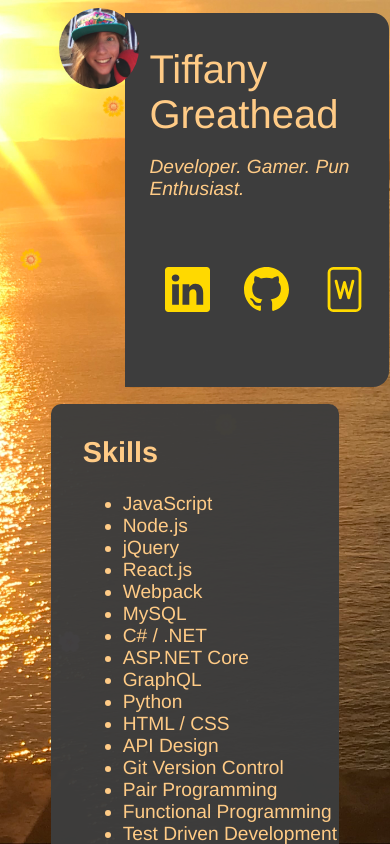
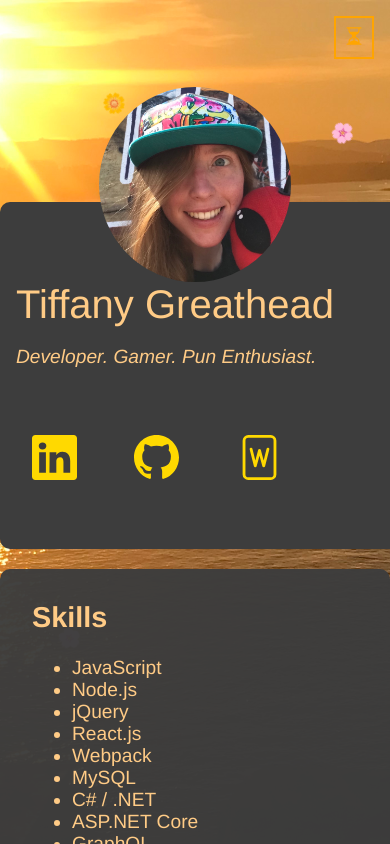
Before and after one commit to TorchAblaze/portfolio, a React (Create React App) app: page / in a window 390 px wide. Shown: the top 844 px of the page. Built offline with nearby package versions, Linux system fonts and the light colour scheme.

Commit message:
Add responsive and mobile styling

```diff
--- a/src/index.css
+++ b/src/index.css
@@ -1,3 +1,7 @@
+* {
+  box-sizing: border-box;
+}
+
 body {
   font-family: Helvetica, sans-serif;
   background-color: rgba(61, 61, 61, 0.972);
@@ -25,7 +29,7 @@ body {
 h1 {
   font-weight: 349;
   font-size: 2.5rem;
-  margin-bottom: 1rem;
+  margin: 1rem auto;
 }
 
 .heading {
@@ -46,12 +50,14 @@ h1 {
 } */
 
 .header-image {
-  margin: 3%;
+  margin: 3% 3% 0% 3%;
   border-radius: 50%;
   width: 20%;
   height: 20%;
-  min-width: 5rem;
-  min-height: 5rem;
+  max-width: 15rem;
+  max-width: 15rem;
+  min-width: 12rem;
+  min-height: 12rem;
   z-index: 100;
   overflow: hidden;
 }
@@ -63,11 +69,11 @@ h1 {
   z-index: 1;
   padding: 0.75em 0 0.75rem 9rem;
   border-radius: 0 1rem 1rem 0; */
-  margin: 5% 5% 5% -8%;
+  margin: 5.5% 5% 5% -8%;
   background-color: rgba(61, 61, 61);
   width: 100%;
   z-index: 1;
-  padding: 0% 0% 0% 9%;
+  padding: 1% 0% 0% 9%;
   border-radius: 0 1rem 1rem 0;
   grid-row-start: auto;
   display: grid;
@@ -92,7 +98,6 @@ h1 {
   width: 120px;
   text-align: center;
   border-radius: 6px;
-  padding: 5px 0;
   position: absolute;
   z-index: 1;
   top: 100%;
@@ -421,3 +426,31 @@ section .rain div:nth-child(8) {
     transform: translateX(-20px);
   }
 }
+
+/* mobile */
+@media (max-width: 800px) {
+  .heading {
+    flex-direction: column;
+    margin: auto;
+    /* display: contents; */
+    width: 100%;
+  }
+  .header-image {
+    margin-left: auto;
+    margin-right: auto;
+    display: block;
+  }
+  .header-text {
+    margin-top: -5rem;
+    margin-left: 0%;
+    padding: 4rem 1rem 1rem 1rem;
+    border-radius: 10px;
+    box-sizing: content-box;
+  }
+  /* .links a {
+    padding-right: 1%;
+  } */
+  .box-styles {
+    margin: auto;
+  }
+}
```
